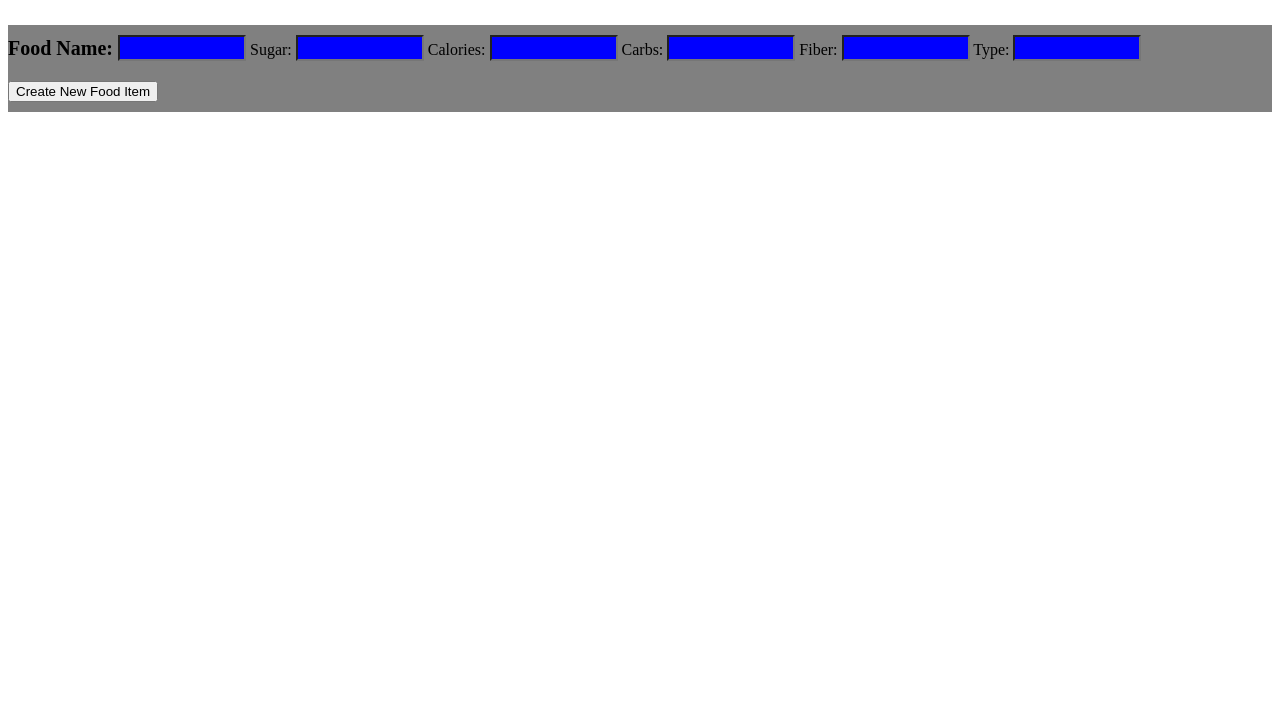
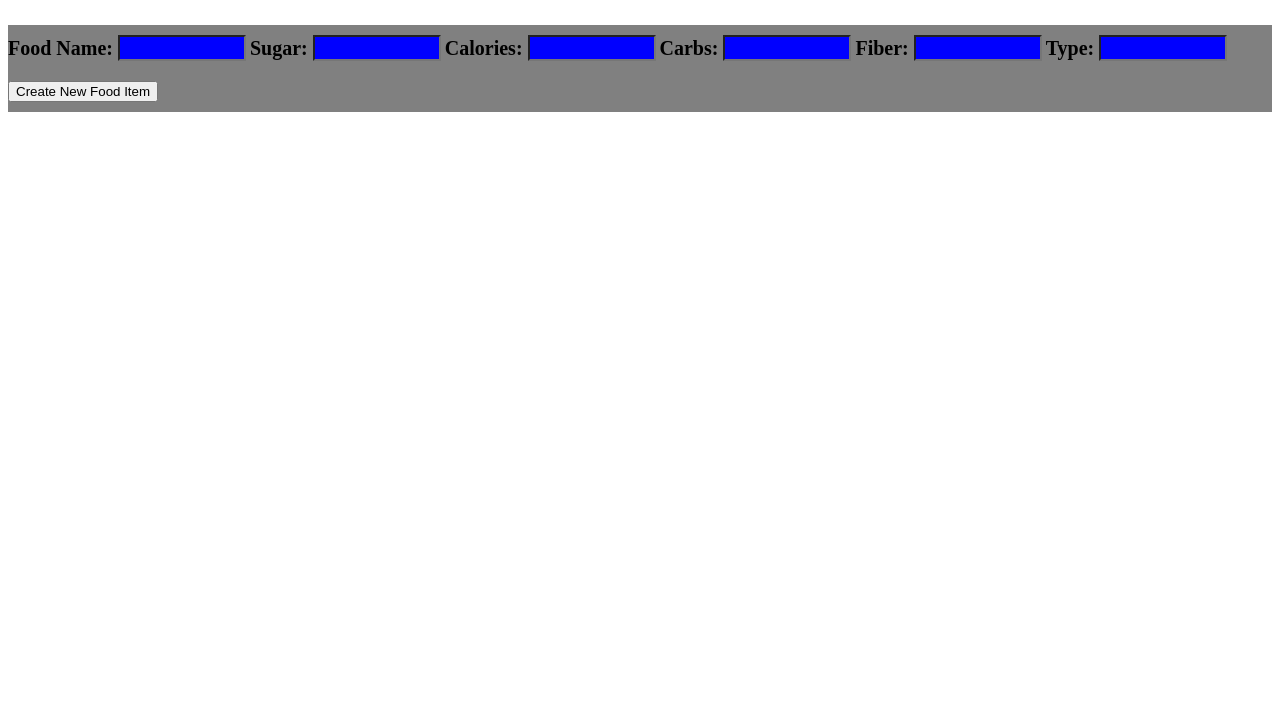
Before and after one commit to rachelchhay/food_library, a website: page public/index.html in a window 1280 px wide. Shown: the part 73-800 px from the top of the page. Drawn offline with nearby package versions, Linux system fonts and the light colour scheme; no server answers.

Commit message:
experimented with styles

```diff
--- a/public/index.html
+++ b/public/index.html
@@ -24,12 +24,12 @@
     </ul>
 
     <form ng-submit="ctrl.createFood();" class="foodStatsForm">
-      <span class ="formLabels">Food Name: </span><input class="form-row" type="text" ng-model=ctrl.name>
-      Sugar: <input class="form-row"type="number" ng-model=ctrl.sugar>
-      Calories: <input class="form-row"type="number" ng-model=ctrl.calories>
-      Carbs: <input class="form-row"type="number" ng-model=ctrl.carbs>
-      Fiber: <input class="form-row"type="number" ng-model=ctrl.fiber>
-      Type: <input class="form-row"type="text" ng-model=ctrl.type><br/>
+      <span class ="formLabels">Food Name: <input class="form-row" type="text" ng-model=ctrl.name></span>
+      <span class ="formLabels">Sugar: <input class="form-row"type="number" ng-model=ctrl.sugar></span>
+      <span class ="formLabels">Calories: <input class="form-row"type="number" ng-model=ctrl.calories></span>
+      <span class ="formLabels">Carbs: <input class="form-row"type="number" ng-model=ctrl.carbs></span>
+      <span class ="formLabels">Fiber: <input class="form-row"type="number" ng-model=ctrl.fiber></span>
+      <span class ="formLabels">Type: <input class="form-row"type="text" ng-model=ctrl.type></span><br/>
       <input type="submit" value="Create New Food Item">
     </form>
 
```
